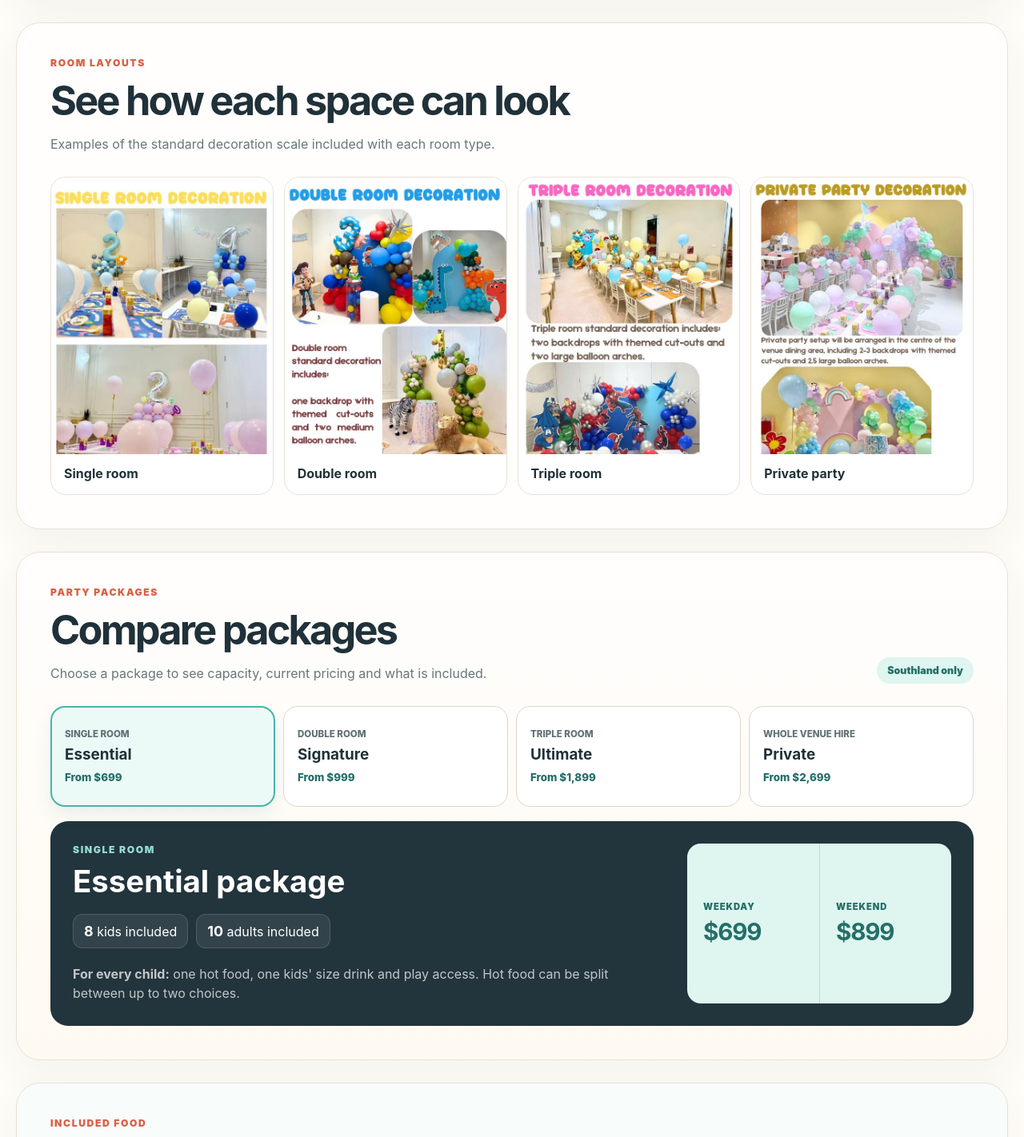
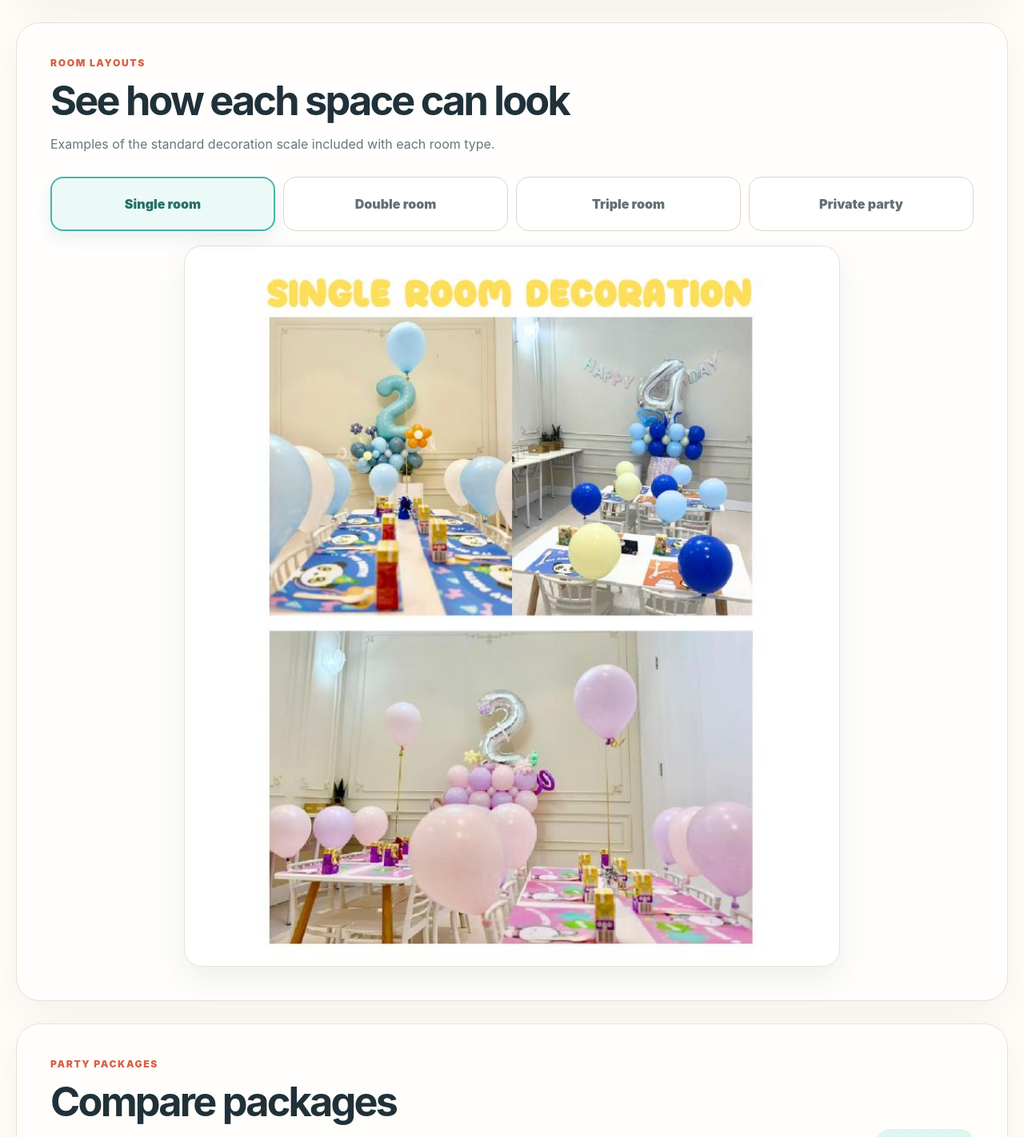
Before and after one commit to Flora-Meng/little-amigos-enquiry-tracker, a Django app: page /party-guide/southland/ in a window 1280 px wide. Shown: the part 3893-5315 px from the top of the page at 80% size. Run offline with Django 5.2, Linux system fonts and the light colour scheme; data comes from the database, SQL or seed files in the repository; parts of the project's set-up code (start-up, migrations or seed data) failed here and were passed over.

Commit message:
Add room layout tabs to Southland guide

```diff
--- a/static/css/southland_party_guide.css
+++ b/static/css/southland_party_guide.css
@@ -227,10 +227,13 @@ html { scroll-behavior: smooth; }
 .theme-dialog-gallery img { width: 100%; border-radius: 16px; background: #f0ebe3; }
 .custom-theme-note { display: grid; gap: 5px; margin: 0 25px 28px; padding: 17px; border-radius: 15px; color: #7b4b20; background: #fff0cd; line-height: 1.45; }
 
-.room-example-grid { display: grid; grid-template-columns: repeat(4,minmax(0,1fr)); gap: 13px; }
-.room-example-grid article { overflow: hidden; border: 1px solid var(--guide-line); border-radius: 19px; background: white; }
-.room-example-grid img { width: 100%; aspect-ratio: 4/5; display: block; object-fit: cover; object-position: top; }
-.room-example-grid h3 { margin: 0; padding: 14px 16px 16px; font-size: 1rem; }
+.room-example-selector { display: grid; grid-template-columns: repeat(4,minmax(0,1fr)); gap: 10px; }
+.room-example-tab { min-height: 68px; padding: 13px 16px; border: 1px solid #ddd6cb; border-radius: 16px; color: #617075; background: white; font: inherit; font-weight: 900; cursor: pointer; transition: border .15s ease,transform .15s ease,box-shadow .15s ease; }
+.room-example-tab:hover { transform: translateY(-2px); border-color: #9bd2cc; }
+.room-example-tab.is-active { padding: 12px 15px; border: 2px solid var(--guide-teal); color: var(--guide-teal-dark); background: #ecfaf7; box-shadow: 0 10px 22px rgba(51,135,127,.11); }
+.room-example-stage { width: min(100%,820px); margin: 18px auto 0; }
+.room-example-stage article { overflow: hidden; border: 1px solid var(--guide-line); border-radius: 22px; background: white; box-shadow: 0 16px 38px rgba(48,61,63,.08); }
+.room-example-stage img { width: 100%; max-height: 900px; display: block; object-fit: contain; object-position: top center; }
 
 .addon-section { background: linear-gradient(180deg,#fffafd,#fffefd); }
 .addon-grid { display: grid; grid-template-columns: repeat(3,minmax(0,1fr)); gap: 14px; }
@@ -262,7 +265,7 @@ html { scroll-behavior: smooth; }
   .personal-guide-card { grid-template-columns: 1fr; }
   .personal-guide-tip { grid-column: auto; }
   .theme-grid { grid-template-columns: repeat(3,minmax(0,1fr)); }
-  .room-example-grid { grid-template-columns: repeat(2,minmax(0,1fr)); }
+  .room-example-selector { grid-template-columns: repeat(2,minmax(0,1fr)); }
   .addon-grid { grid-template-columns: repeat(2,minmax(0,1fr)); }
 }
 
@@ -276,7 +279,9 @@ html { scroll-behavior: smooth; }
   .theme-dialog-gallery { grid-template-columns: 1fr; padding: 16px; }
   .theme-dialog-header { padding: 17px; }
   .theme-dialog > p { margin: 16px 17px 0; }
-  .room-example-grid { grid-template-columns: 1fr 1fr; gap: 8px; }
+  .room-example-selector { grid-template-columns: 1fr 1fr; gap: 8px; }
+  .room-example-tab { min-height: 58px; padding: 10px; }
+  .room-example-tab.is-active { padding: 9px; }
   .addon-grid { grid-template-columns: 1fr; }
   .addon-card-gallery { height: 220px; }
   .addon-total { align-items: flex-start; flex-direction: column; }
--- a/static/js/southland_party_guide.js
+++ b/static/js/southland_party_guide.js
@@ -15,6 +15,20 @@
   }
 
   packageTabs.forEach(tab => tab.addEventListener('click', () => showPackage(tab.dataset.packageTab)));
+
+  const roomExampleTabs = [...document.querySelectorAll('[data-room-example-tab]')];
+  const roomExamplePanels = [...document.querySelectorAll('[data-room-example-panel]')];
+  roomExampleTabs.forEach(tab => tab.addEventListener('click', () => {
+    const key = tab.dataset.roomExampleTab;
+    roomExampleTabs.forEach(item => {
+      const active = item.dataset.roomExampleTab === key;
+      item.classList.toggle('is-active', active);
+      item.setAttribute('aria-selected', String(active));
+    });
+    roomExamplePanels.forEach(panel => {
+      panel.hidden = panel.dataset.roomExamplePanel !== key;
+    });
+  }));
 
   const recommender = document.querySelector('[data-room-recommender]');
   const kidsInput = recommender?.querySelector('[data-kids-count]');
--- a/templates/package_showcase/southland_public.html
+++ b/templates/package_showcase/southland_public.html
@@ -7,7 +7,7 @@
   <meta name="description" content="Explore Little Amigos Southland party themes, packages, food and add-on services.">
   <title>Southland party guide · Little Amigos</title>
   <link rel="stylesheet" href="{% static 'css/app.css' %}?v=20261101-1">
-  <link rel="stylesheet" href="{% static 'css/southland_party_guide.css' %}?v=20261101-1">
+  <link rel="stylesheet" href="{% static 'css/southland_party_guide.css' %}?v=20261114-1">
 </head>
 <body class="southland-guide-body">
   <header class="guide-topbar">
@@ -78,11 +78,17 @@
 
     <section class="guide-section room-examples">
       <div class="guide-section-heading"><div><p class="guide-eyebrow">Room layouts</p><h2>See how each space can look</h2><p>Examples of the standard decoration scale included with each room type.</p></div></div>
-      <div class="room-example-grid">
-        <article><img src="{% static 'package_showcase/southland/theme-pages/page-02.jpg' %}" alt="Single room decoration examples" loading="lazy"><h3>Single room</h3></article>
-        <article><img src="{% static 'package_showcase/southland/theme-pages/page-03.jpg' %}" alt="Double room decoration examples" loading="lazy"><h3>Double room</h3></article>
-        <article><img src="{% static 'package_showcase/southland/theme-pages/page-04.jpg' %}" alt="Triple room decoration examples" loading="lazy"><h3>Triple room</h3></article>
-        <article><img src="{% static 'package_showcase/southland/theme-pages/page-05.jpg' %}" alt="Private party decoration examples" loading="lazy"><h3>Private party</h3></article>
+      <div class="room-example-selector" role="tablist" aria-label="Choose a room layout">
+        <button class="room-example-tab is-active" type="button" role="tab" data-room-example-tab="single" aria-selected="true">Single room</button>
+        <button class="room-example-tab" type="button" role="tab" data-room-example-tab="double" aria-selected="false">Double room</button>
+        <button class="room-example-tab" type="button" role="tab" data-room-example-tab="triple" aria-selected="false">Triple room</button>
+        <button class="room-example-tab" type="button" role="tab" data-room-example-tab="private" aria-selected="false">Private party</button>
+      </div>
+      <div class="room-example-stage">
+        <article data-room-example-panel="single"><img src="{% static 'package_showcase/southland/theme-pages/page-02.jpg' %}" alt="Single room decoration examples" loading="lazy"></article>
+        <article data-room-example-panel="double" hidden><img src="{% static 'package_showcase/southland/theme-pages/page-03.jpg' %}" alt="Double room decoration examples" loading="lazy"></article>
+        <article data-room-example-panel="triple" hidden><img src="{% static 'package_showcase/southland/theme-pages/page-04.jpg' %}" alt="Triple room decoration examples" loading="lazy"></article>
+        <article data-room-example-panel="private" hidden><img src="{% static 'package_showcase/southland/theme-pages/page-05.jpg' %}" alt="Private party decoration examples" loading="lazy"></article>
       </div>
     </section>
 
@@ -108,6 +114,6 @@
     <section class="guide-closing"><div><p class="guide-eyebrow">Ready for the next step?</p><h2>Save the themes and package you love.</h2><p>Share your favourites with our Southland team. We’ll help confirm the room, party time, availability and finishing details.</p></div><a class="guide-button guide-button-primary" href="#top">Back to the top</a></section>
   </main>
   <footer class="guide-footer"><span>Little Amigos Southland</span><span>Party information may change; please confirm before booking.</span></footer>
-  <script src="{% static 'js/southland_party_guide.js' %}?v=20261024-2" defer></script>
+  <script src="{% static 'js/southland_party_guide.js' %}?v=20261114-1" defer></script>
 </body>
 </html>
```
Also changed, not shown: accounts/tests_southland_guide.py (+10 -0 lines).
